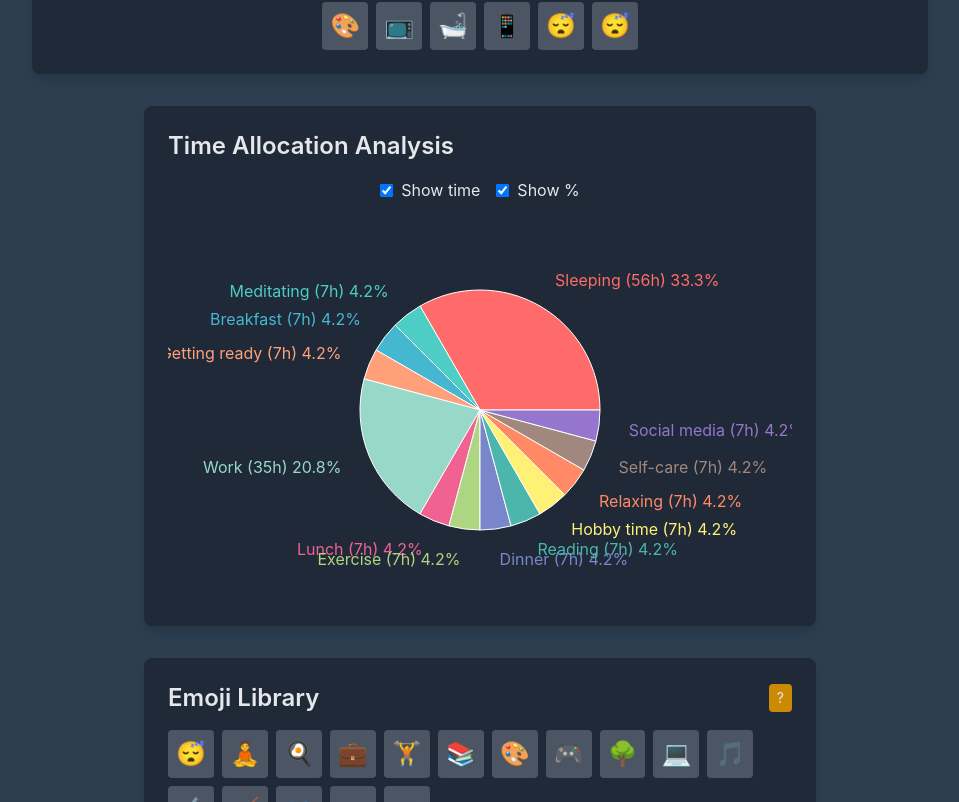
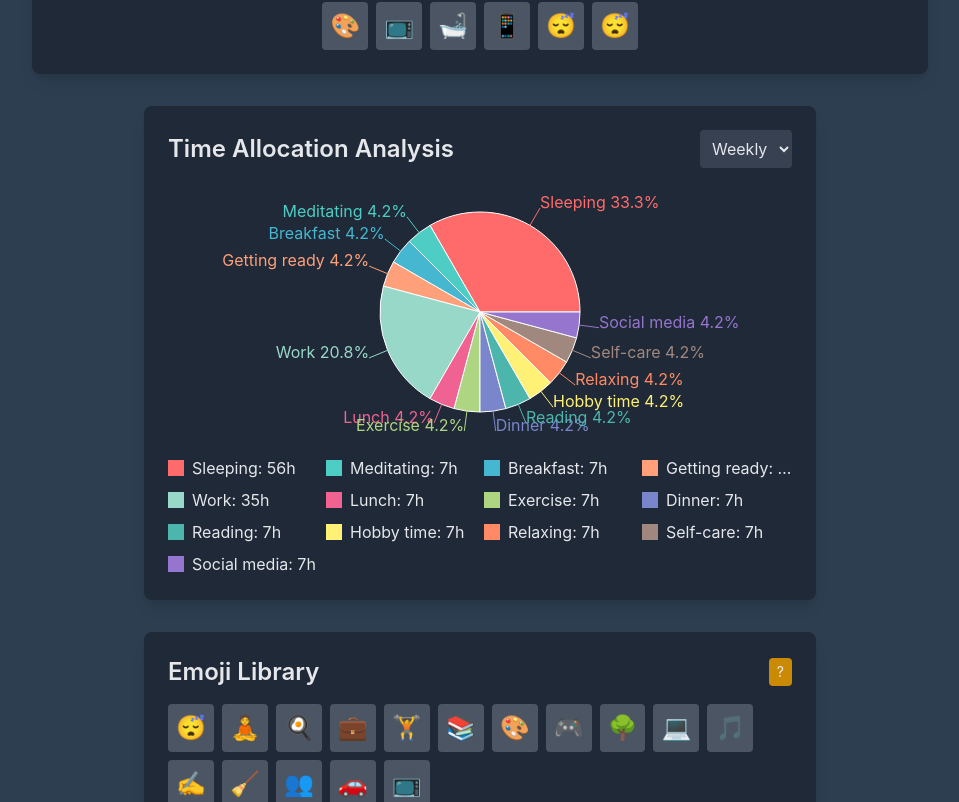
Before and after one commit to BjornKennethHolmstrom/JSUsCH2R, a React (Create React App) app: page / in a window 1280 px wide. Shown: the part 516-1318 px from the top of the page, without its empty margins (160-1119 px from the left). Built offline with nearby package versions, Linux system fonts and the light colour scheme.

Commit message:
Trying to deploy

```diff
--- a/src/App.js
+++ b/src/App.js
@@ -168,8 +168,13 @@ const App = () => {
           showTooltip={!hasSeenTooltip}
           onTooltipDismiss={handleTooltipDismiss}
           onOpenHelpModal={() => setIsHelpModalOpen(true)}
+          onActiveDayChange={setActiveDay}
+          activeDay={activeDay}
         />
-        <TimeAllocationAnalysis schedule={Object.values(weekSchedule).flat()} />
+        <TimeAllocationAnalysis
+          weekSchedule={weekSchedule}
+          activeDay={activeDay}
+        />
         <EmojiLibrary
           emojiLibrary={emojiLibrary}
           onAddEmoji={handleAddEmoji}
--- a/src/components/ShareModal.js
+++ b/src/components/ShareModal.js
@@ -25,7 +25,7 @@ const ShareModal = ({ weekSchedule, activeDay, onClose }) => {
     const stats = generateScheduleStats(shareMode === 'day' ? weekSchedule[activeDay] : Object.values(weekSchedule).flat());
     const shareData = {
       title: `My JSUsCH²R ${shareMode === 'day' ? 'Day' : 'Week'} Schedule`,
-      text: `${shareMessage}\n\nStats:\n• Most frequent activity: ${stats.mostFrequentActivity.name} (${stats.mostFrequentActivity.hours} hours)\n• Unique activities: ${stats.uniqueActivities}\n• Productive hours: ${stats.productiveHours}\n• Sleep hours: ${stats.sleepHours}\n\nGet JSUsCH²R: https://github.com/bjornkj/JSUsCH2R`,
+      text: `${shareMessage}\n\nStats:\n• Most frequent activity: ${stats.mostFrequentActivity.name} (${stats.mostFrequentActivity.hours} hours)\n• Unique activities: ${stats.uniqueActivities}\n• Productive hours: ${stats.productiveHours}\n• Sleep hours: ${stats.sleepHours}\n\nGet JSUsCH²R: https://github.com/BjornKennethHolmstrom/JSUsCH2R`,
     };
 
     if (shareImage) {
--- a/src/components/TimeAllocationAnalysis.js
+++ b/src/components/TimeAllocationAnalysis.js
@@ -9,12 +9,11 @@ const COLORS = [
   '#FFB74D'
 ];
 
-const TimeAllocationAnalysis = ({ schedule }) => {
+const TimeAllocationAnalysis = ({ weekSchedule, activeDay }) => {
   const { theme } = useTheme();
-  const [showTime, setShowTime] = useState(true);
-  const [showPercentage, setShowPercentage] = useState(true);
+  const [analysisMode, setAnalysisMode] = useState('week');
 
-  const analyzeSchedule = () => {
+  const analyzeSchedule = (schedule) => {
     const analysis = {};
     schedule.forEach(item => {
       if (analysis[item.activity]) {
@@ -27,79 +26,71 @@ const TimeAllocationAnalysis = ({ schedule }) => {
     return Object.entries(analysis).map(([activity, hours]) => ({
       name: activity,
       value: hours,
-      percentage: (hours / 24 * 100).toFixed(1)
+      percentage: (hours / (analysisMode === 'week' ? 168 : 24) * 100).toFixed(1)
     }));
   };
 
-  const data = analyzeSchedule();
+  const data = analysisMode === 'week'
+    ? analyzeSchedule(Object.values(weekSchedule).flat())
+    : analyzeSchedule(weekSchedule[activeDay]);
 
-  const renderCustomizedLabel = ({ cx, cy, midAngle, innerRadius, outerRadius, percent, index, name, value }) => {
-    const RADIAN = Math.PI / 180;
-    const radius = outerRadius + 30;
-    const x = cx + radius * Math.cos(-midAngle * RADIAN);
-    const y = cy + radius * Math.sin(-midAngle * RADIAN);
-
-    let label = name;
-    if (showTime) label += ` (${value}h)`;
-    if (showPercentage) label += ` ${(percent * 100).toFixed(1)}%`;
-
+  const CustomTooltip = ({ active, payload }) => {
+    if (active && payload && payload.length) {
+      const data = payload[0].payload;
       return (
-      <text x={x} y={y} fill={COLORS[index % COLORS.length]} textAnchor={x > cx ? 'start' : 'end'} dominantBaseline="central">
-        {label}
-      </text>
+        <div className={`${theme.modalBackground} p-2 rounded shadow`}>
+          <p className={`${theme.text} font-semibold`}>{data.name}</p>
+          <p className={theme.text}>{data.value} hours ({data.percentage}%)</p>
+        </div>
       );
+    }
+    return null;
   };
 
   return (
     <div className={`mt-8 ${theme.card} rounded-lg shadow-lg p-6 max-w-2xl mx-auto`}>
-      <h2 className={`text-2xl font-semibold mb-4 ${theme.text}`}>Time Allocation Analysis</h2>
-      <div className="flex justify-center space-x-4 mb-4">
-        <label className={`flex items-center ${theme.text}`}>
-          <input
-            type="checkbox"
-            checked={showTime}
-            onChange={() => setShowTime(!showTime)}
-            className="mr-2"
-          />
-          Show time
-        </label>
-        <label className={`flex items-center ${theme.text}`}>
-          <input
-            type="checkbox"
-            checked={showPercentage}
-            onChange={() => setShowPercentage(!showPercentage)}
-            className="mr-2"
-          />
-          Show %
-        </label>
+      <div className="flex justify-between items-center mb-4">
+        <h2 className={`text-2xl font-semibold ${theme.text}`}>Time Allocation Analysis</h2>
+        <select
+          value={analysisMode}
+          onChange={(e) => setAnalysisMode(e.target.value)}
+          className={`p-2 rounded ${theme.input}`}
+        >
+          <option value="week">Weekly</option>
+          <option value="day">Daily</option>
+        </select>
       </div>
-      <div className="w-full h-96">
+      <div className="flex flex-col">
+        <div className="w-full h-64 mb-4">
           <ResponsiveContainer width="100%" height="100%">
             <PieChart>
               <Pie
                 data={data}
                 cx="50%"
                 cy="50%"
-              outerRadius={120}
+                outerRadius={100}
                 fill="#8884d8"
                 dataKey="value"
-              labelLine={false}
-              label={renderCustomizedLabel}
+                label={({ name, percentage }) => `${name} ${percentage}%`}
               >
                 {data.map((entry, index) => (
                   <Cell key={`cell-${index}`} fill={COLORS[index % COLORS.length]} />
                 ))}
               </Pie>
-            <Tooltip
-              formatter={(value, name, props) => {
-                let result = [];
-                if (showTime) result.push(`${value} hours`);
-                if (showPercentage) result.push(`${props.payload.percentage}%`);
-                return [result.join(' - '), name];
-              }}
-            />
+              <Tooltip content={<CustomTooltip />} />
             </PieChart>
           </ResponsiveContainer>
+        </div>
+        <div className="w-full">
+          <ul className={`${theme.text} grid grid-cols-2 sm:grid-cols-3 md:grid-cols-4 gap-2`}>
+            {data.map((item, index) => (
+              <li key={index} className="flex items-center">
+                <span className="inline-block w-4 h-4 mr-2 flex-shrink-0" style={{ backgroundColor: COLORS[index % COLORS.length] }}></span>
+                <span className="truncate">{item.name}: {item.value}h</span>
+              </li>
+            ))}
+          </ul>
+        </div>
       </div>
     </div>
   );
--- a/src/components/WeeklySchedule.js
+++ b/src/components/WeeklySchedule.js
@@ -3,7 +3,7 @@ import { useTheme } from '../themes';
 import JSUsCH2R from './JSUsCH2R';
 import { useSwipeable } from 'react-swipeable';
 
-const WeeklySchedule = ({ weekSchedule, onDayScheduleUpdate, onEmojiClick, weekStart, showTooltip, onTooltipDismiss, onOpenHelpModal }) => {
+const WeeklySchedule = ({ weekSchedule, onDayScheduleUpdate, onEmojiClick, weekStart, showTooltip, onTooltipDismiss, onOpenHelpModal, onActiveDayChange }) => {
   const { theme } = useTheme();
   const [activeDay, setActiveDay] = useState(weekStart);
   const [showTimeLabels, setShowTimeLabels] = useState(false);
@@ -16,6 +16,10 @@ const WeeklySchedule = ({ weekSchedule, onDayScheduleUpdate, onEmojiClick, weekS
     setActiveDay(weekStart);
   }, [weekStart]);
 
+  useEffect(() => {
+    onActiveDayChange(activeDay);
+  }, [activeDay, onActiveDayChange]);
+
   const handleEmojiClick = (index) => {
     onEmojiClick(activeDay, index);
   };
@@ -26,6 +30,11 @@ const WeeklySchedule = ({ weekSchedule, onDayScheduleUpdate, onEmojiClick, weekS
     preventDefaultTouchmoveEvent: true,
     trackMouse: true
   });
+
+  const handleDayChange = (day) => {
+    setActiveDay(day);
+    onActiveDayChange(day);
+  };
 
   return (
     <div className={`${theme.card} rounded-lg shadow-lg p-6 mt-8 relative`}>
@@ -46,7 +55,7 @@ const WeeklySchedule = ({ weekSchedule, onDayScheduleUpdate, onEmojiClick, weekS
             <button
               key={day}
               className={`flex-1 py-2 ${activeDay === day ? theme.accent : ''} ${theme.hover}`}
-              onClick={() => setActiveDay(day)}
+              onClick={() => handleDayChange(day)}
             >
               {day}
             </button>
```
Lines whose indentation alone changed are shown as unchanged.
